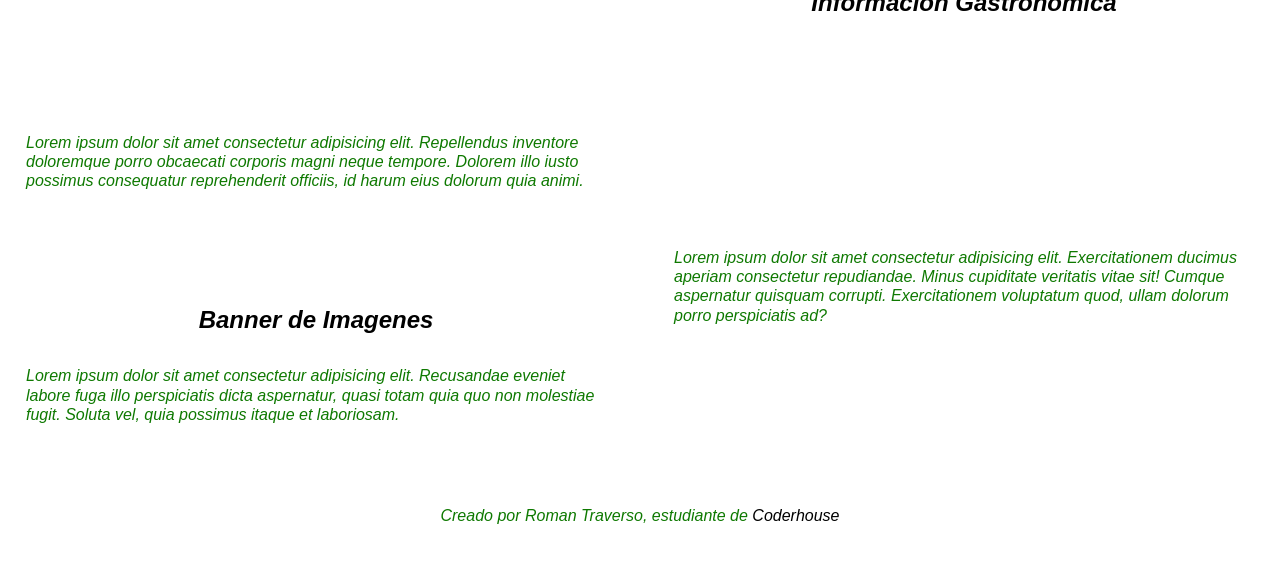
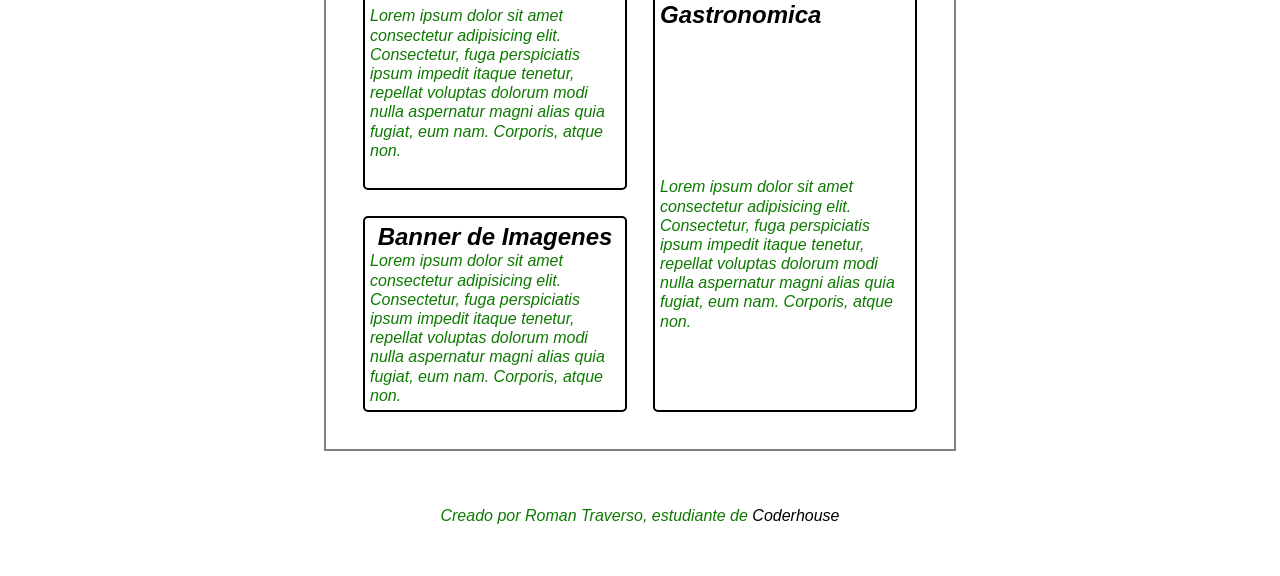
Before and after one commit to Roman-T8/Proyecto-Final-Coder, a website: page mundial.html in a window 1280 px wide. Shown: the part 272-848 px from the top of the page. Drawn offline with Linux system fonts and the light colour scheme.

Commit message:
Grid en seccion Mundial

```diff
--- a/mundial.html
+++ b/mundial.html
@@ -22,27 +22,25 @@
 
         </ul>
     </nav>
-   <main class="main1">
-        <div class="container caja">
-        <h1> Restaurantes</h1>
-        <p>Lorem ipsum dolor sit amet consectetur adipisicing elit. Repellendus inventore doloremque porro obcaecati corporis magni neque tempore. Dolorem illo iusto possimus consequatur reprehenderit officiis, id harum eius dolorum quia animi.</p>
+   <main class="container-mundial grid-mundial">
+        <address class="caja">
+        <h1>Restaurantes</h1>
+        <p>Lorem ipsum dolor sit amet consectetur adipisicing elit. Consectetur, fuga perspiciatis ipsum impedit itaque tenetur, repellat voluptas dolorum modi nulla aspernatur magni alias quia fugiat, eum nam. Corporis, atque non.</p>
+        </address>
+        <aside class="caja">
+        <h1>Informacion Gastronomica</h1>
+        <p>Lorem ipsum dolor sit amet consectetur adipisicing elit. Consectetur, fuga perspiciatis ipsum impedit itaque tenetur, repellat voluptas dolorum modi nulla aspernatur magni alias quia fugiat, eum nam. Corporis, atque non.</p>
+        </aside>
+        <div>
+        <section class="caja">
+        <h1>Banner de Imagenes</h1>
+        <p>Lorem ipsum dolor sit amet consectetur adipisicing elit. Consectetur, fuga perspiciatis ipsum impedit itaque tenetur, repellat voluptas dolorum modi nulla aspernatur magni alias quia fugiat, eum nam. Corporis, atque non.</p>
+        </section>
         </div>
-   </main>
-   <aside class="main2">
-    <div class="container caja">
-     <h1> Informacion Gastronomica</h1>
-    <p>Lorem ipsum dolor sit amet consectetur adipisicing elit. Exercitationem ducimus aperiam consectetur repudiandae. Minus cupiditate veritatis vitae sit! Cumque aspernatur quisquam corrupti. Exercitationem voluptatum quod, ullam dolorum porro perspiciatis ad?</p>
-    </div>
-   </aside>
-   <section class="main3">
-    <div class="container caja">
-     <h1>Banner de Imagenes</h1>
-    <p>Lorem ipsum dolor sit amet consectetur adipisicing elit. Recusandae eveniet labore fuga illo perspiciatis dicta aspernatur, quasi totam quia quo non molestiae fugit. Soluta vel, quia possimus itaque et laboriosam.</p>
-    </div>
-   </section>
-   <footer class="container">
-       <p> Creado por Roman Traverso, estudiante de  <a href="https://www.coderhouse.com/">Coderhouse</a> </p>
-   </footer>
+    </main>
+    <footer class="container">
+    <p> Creado por Roman Traverso, estudiante de  <a href="https://www.coderhouse.com/">Coderhouse</a> </p>
+    </footer>
 </body>
 
 </html>
--- a/style.css
+++ b/style.css
@@ -66,6 +66,18 @@ ul{
     margin: 0 auto;
     height: 100%;
 }
+.container-mundial{
+    align-self: center;
+    justify-content: space-around;
+    flex-direction:row;
+    flex-wrap: wrap;
+    padding: 2rem;
+    gap: 2rem;
+    margin: 0 auto;
+    size: inherit;
+    border-radius:;
+    border: 2px solid grey;
+}
 .caja{
     size: inherit;
     padding: 5px;
@@ -76,6 +88,7 @@ ul{
     display: flex;
     justify-content: space-evenly;
     align-items: center;
+    border: 2px solid black;
 }
 
 
@@ -85,7 +98,12 @@ ul{
     grid-template-columns: repeat(4, 1fr);
     grid-template-rows: 15vh 50vh 20vh 15vh;
     grid-gap: 1rem;
-
+}
+.grid-mundial{
+    display: grid;
+    grid-template-columns: repeat(2,1fr);
+    grid-template-rows: 1.5fr 0.5fr;
+    gap: 1rem;
 }
 
 
@@ -148,14 +166,32 @@ nav{
     justify-content: space-evenly;
     padding: 1rem;
 }
-.main5{
-    grid-area: 2/1/3/5;
+main{
+    grid-area: 2/2/4/4;
+    display: flex;
+    justify-content: space-evenly;
+    padding: 1rem;
+}
+area{
+    grid-area: 1/1/2/2;
+    display: flex;
+    justify-content: space-evenly;
+    padding: 1rem;
+}
+aside{
+    grid-area: 1/2/3/3;
+    display: flex;
+    justify-content: space-evenly;
+    padding: 1rem;
+}
+section{
+    grid-area: 2/1/3/2;
     display: flex;
     justify-content: space-evenly;
     padding: 1rem;
 }
 footer{
-    grid-area: 4/2/4/4;
+    grid-area: 4/2/5/4;
     display: flex;
     padding: 2rem;
     justify-content: center;
```
